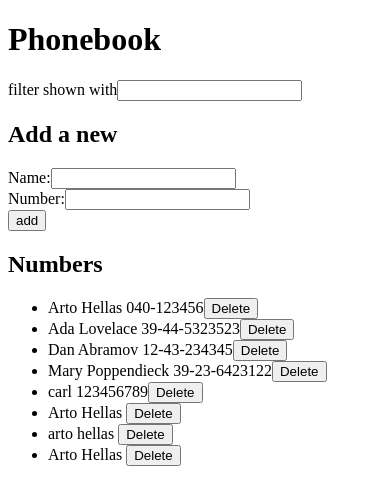
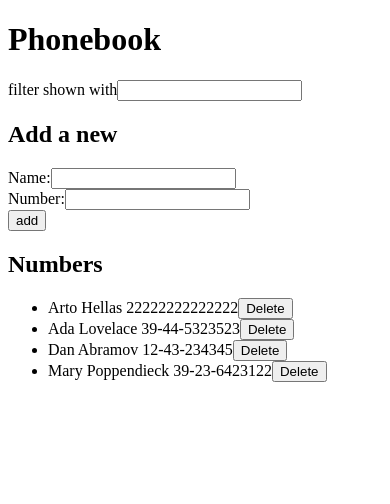
Before and after one commit to learningreac/fullstackproj, a React (Create React App) app in the folder part2/courseinfo/: page / in a window 390 px wide. Shown: the top 504 px of the page. Built offline with nearby package versions, Linux system fonts and the light colour scheme; data requests are answered from the project's data file.

Commit message:
Phonebook:2.18 use the HTTP PUT method for updating the phone number.

```diff
--- a/part2/courseinfo/db.json
+++ b/part2/courseinfo/db.json
@@ -2,7 +2,7 @@
   "persons": [
     {
       "name": "Arto Hellas",
-      "number": "040-123456",
+      "number": "22222222222222",
       "id": 1
     },
     {
@@ -19,26 +19,6 @@
       "name": "Mary Poppendieck",
       "number": "39-23-6423122",
       "id": 4
-    },
-    {
-      "name": "carl",
-      "number": "123456789",
-      "id": 5
-    },
-    {
-      "name": "Arto Hellas",
-      "number": "",
-      "id": 6
-    },
-    {
-      "name": "arto hellas",
-      "number": "",
-      "id": 7
-    },
-    {
-      "name": "Arto Hellas",
-      "number": "",
-      "id": 8
     }
   ]
 }
--- a/part2/courseinfo/src/phonebook/App.js
+++ b/part2/courseinfo/src/phonebook/App.js
@@ -64,6 +64,17 @@ const App = () => {
   }, []);
 
 
+  const updatePerson = () =>{
+    const person = persons.find(p => p.name === newName);
+    const changedPerson = {...person, number: newNumber};
+    let targetId = person.id;
+    peoplesService
+      .update(targetId, changedPerson)
+      .then(returnedPerson => {
+        setPersons(persons.map(p => p.id !== targetId? p:returnedPerson))
+      })
+  };
+
   const addPerson = (event) => {
     event.preventDefault();
     //console.log('button clicked', event.target);
@@ -71,7 +82,11 @@ const App = () => {
     //change from array.every() to array.some
 
     if (persons.some(person => person.name === newName)) {
-      alert(`${newName} is already added to phonebook`);
+      //alert(`${newName} is already added to phonebook`);
+      if (window.confirm(`${newName} is already added to phonebook,replace the old number with new one?`)) {
+        console.log('confirms workd to be updated');
+        updatePerson();
+      }
     } else {
       const personObj = {
         name: newName,
@@ -120,8 +135,7 @@ const App = () => {
 
   const deletePerson = (id) => {
     console.log('delete', id)
-    let fname = persons.filter(p => p.id === id)[0].name;
-    console.log(fname);
+    const fname = persons.filter(p => p.id === id)[0].name;
     if (window.confirm(`Delete ${fname}`)) {
       setPersons(persons.filter(p => p.id !== id));
 
--- a/part2/courseinfo/src/phonebook/services/peoples.js
+++ b/part2/courseinfo/src/phonebook/services/peoples.js
@@ -12,9 +12,14 @@ const create = newObject => {
 };
 
 const toBeDeleted = id => { // delete is a reserverd keyword
-    console.log('promise',`${baseUrl}/${id}`);
+   // console.log('promise',`${baseUrl}/${id}`);
     const request = axios.delete(`${baseUrl}/${id}`)
+    return request.then(response => response.data)
+};
+
+const update = (id, newObject) => {
+    const request = axios.put(`${baseUrl}/${id}`, newObject)
     return request.then(response => response.data)
 }
 
-export default {getAll, create, toBeDeleted};
+export default {getAll, create, toBeDeleted, update};
```
